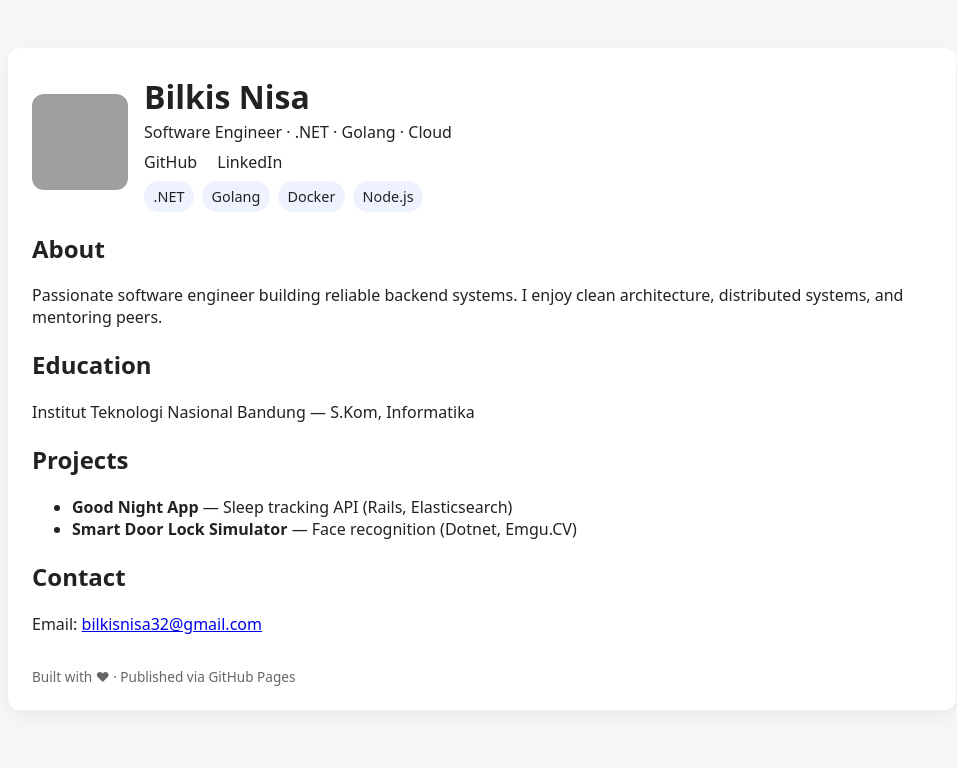
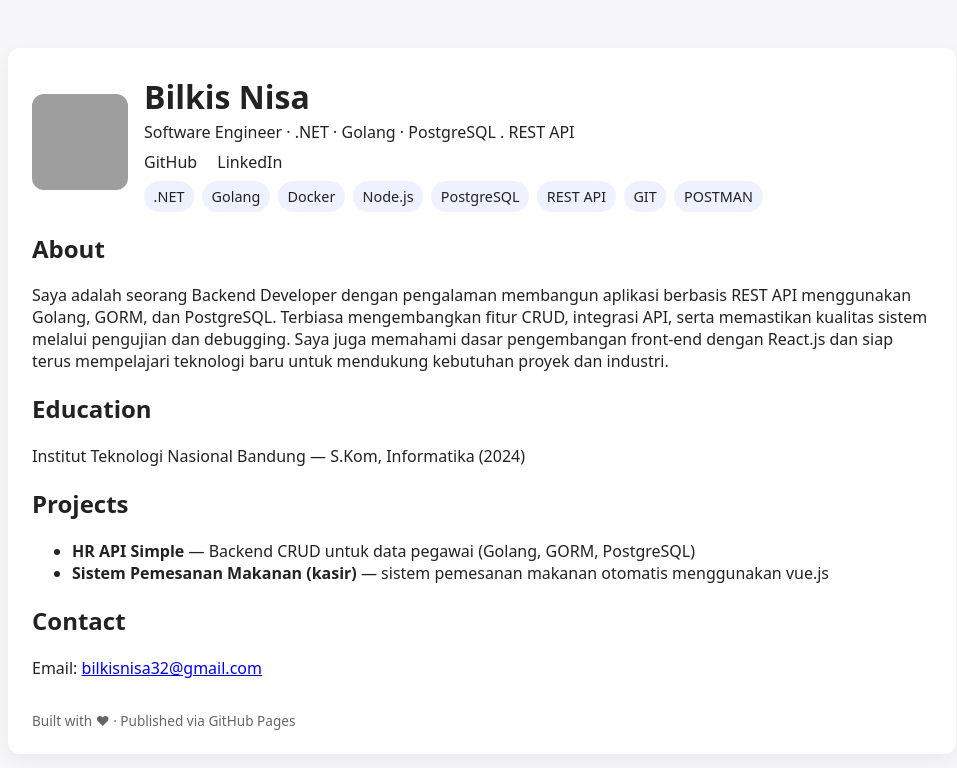
Before and after one commit to bilkis38/my-profile, a plain HTML site: page index.html in a window 1280 px wide. Shown: the whole page, without its empty margins (158-1115 px from the left). Drawn offline with Linux system fonts and the light colour scheme; grey boxes are pictures that could not be loaded.

Commit message:
update profile

```diff
--- a/index.html
+++ b/index.html
@@ -77,7 +77,7 @@
          <img class="avatar" src="https://avatars.githubusercontent.com/u/9919?s=200&v=4" alt="avatar" />
          <div>
             <h1>Bilkis Nisa</h1>
-            <div>Software Engineer · .NET · Golang · Cloud</div>
+            <div>Software Engineer · .NET · Golang · PostgreSQL . REST API</div>
             <div class="links" style="margin-top:.5rem">
                <a href="https://github.com/your-username" target="_blank">GitHub</a>
                <a href="https://www.linkedin.com/in/your-profile" target="_blank">LinkedIn</a>
@@ -87,23 +87,31 @@
                <span class="skill">Golang</span>
                <span class="skill">Docker</span>
                <span class="skill">Node.js</span>
+               <span class="skill">PostgreSQL</span>
+               <span class="skill">REST API</span>
+               <span class="skill">GIT</span>
+               <span class="skill">POSTMAN</span>
             </div>
          </div>
       </header>
       <section>
          <h2>About</h2>
-         <p>Passionate software engineer building reliable backend systems. I enjoy clean architecture, distributed
-            systems, and mentoring peers.</p>
+         <p> Saya adalah seorang Backend Developer dengan pengalaman membangun aplikasi berbasis REST API
+            menggunakan Golang, GORM, dan PostgreSQL. Terbiasa mengembangkan fitur CRUD, integrasi API,
+            serta memastikan kualitas sistem melalui pengujian dan debugging.
+            Saya juga memahami dasar pengembangan front-end dengan React.js dan siap terus
+            mempelajari teknologi baru untuk mendukung kebutuhan proyek dan industri.</p>
       </section>
       <section>
          <h2>Education</h2>
-         <p>Institut Teknologi Nasional Bandung — S.Kom, Informatika</p>
+         <p>Institut Teknologi Nasional Bandung — S.Kom, Informatika (2024)</p>
       </section>
       <section>
          <h2>Projects</h2>
          <ul>
-            <li><strong>Good Night App</strong> — Sleep tracking API (Rails, Elasticsearch)</li>
-            <li><strong>Smart Door Lock Simulator</strong> — Face recognition (Dotnet, Emgu.CV)</li>
+            <li><strong>HR API Simple</strong> — Backend CRUD untuk data pegawai
+            (Golang, GORM, PostgreSQL) </li>
+            <li><strong>Sistem Pemesanan Makanan (kasir)</strong> — sistem pemesanan makanan otomatis menggunakan vue.js</li>
          </ul>
       </section>
       <section>
```
